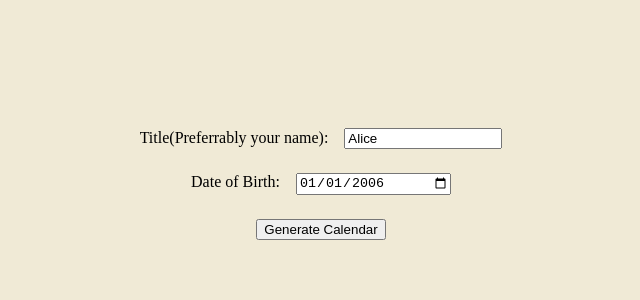
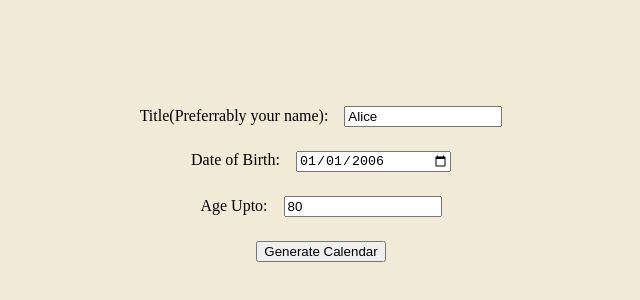
Before and after one commit to yagneshdevashrayee/calendar, a Next.js app: page / in a window 1280 px wide. Shown: the part 184-484 px from the top of the page, without its empty margins (319-959 px from the left). Built offline with nearby package versions, Linux system fonts and the light colour scheme.

Commit message:
added age input

```diff
--- a/pages/index.tsx
+++ b/pages/index.tsx
@@ -6,6 +6,7 @@ export default function IndexPage() {
   const router = useRouter();
   const [title, setTitle] = useState("Alice");
   const [dateOfBirth, setDateOfBirth] = useState("2006-01-01");
+  const [age, setAge] = useState("80");
 
   return (
     <Theme>
@@ -16,7 +17,7 @@ export default function IndexPage() {
           router.push(
             `/calendar?dob=${encodeURIComponent(
               dateOfBirth
-            )}&age=${encodeURIComponent("80")}&title=${encodeURIComponent(title)}`
+            )}&age=${encodeURIComponent(age)}&title=${encodeURIComponent(title)}`
           );
         }}
       >
@@ -37,6 +38,15 @@ export default function IndexPage() {
               value={dateOfBirth}
               onChange={(e) => setDateOfBirth(e.target.value)}
               type="date"
+            ></input>
+          </div>
+          <div className="form-control">
+            <label className="label">Age Upto:</label>
+            <input
+              className="input"
+              value={age}
+              onChange={(e) => setAge(e.target.value)}
+              type="number"
             ></input>
           </div>
           <button>Generate Calendar</button>
```
